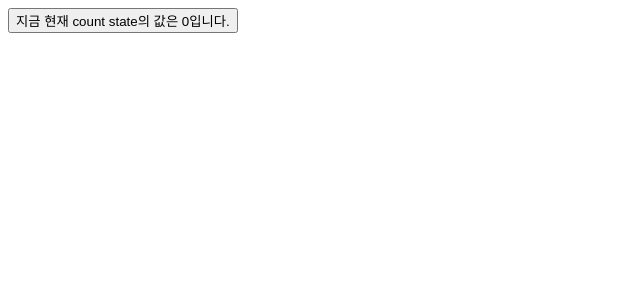
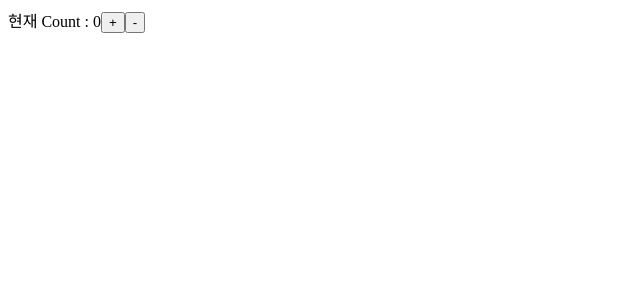
Before and after one commit to Drtr92/react-01-todo, a React (Vite) app: page / in a window 1280 px wide. Shown: the top 300 px of the page, without its empty margins (0-640 px from the left). Built offline with nearby package versions, Linux system fonts and the light colour scheme.

Commit message:
+ 와 - 버튼으로 기능 변경

```diff
--- a/src/App.jsx
+++ b/src/App.jsx
@@ -3,11 +3,13 @@
 function App() {
     const [count, setCount] = useState(0);
 
-    function addCount() {
-        setCount(count + 1);
-
-    }
-    return <button onClick={addCount}>지금 현재 count state의 값은 {count}입니다.</button>;
+    return (
+        <div>
+            현재 Count : {count}
+            <button onClick={() => { setCount(count + 1)}}>+</button>
+            <button onClick={() => { setCount(count - 1)}}>-</button>
+        </div>
+    );
 }
 
 export default App;
```
